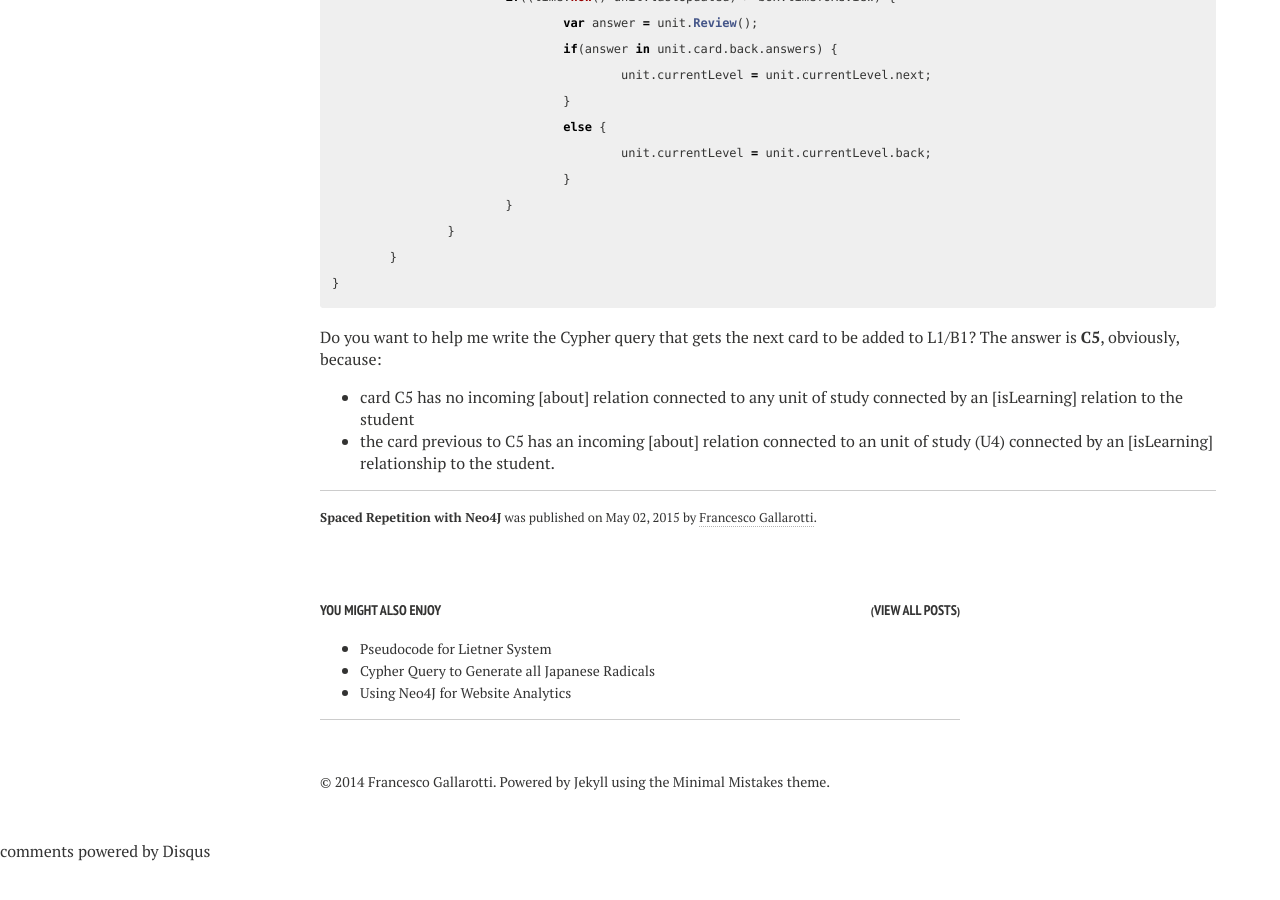
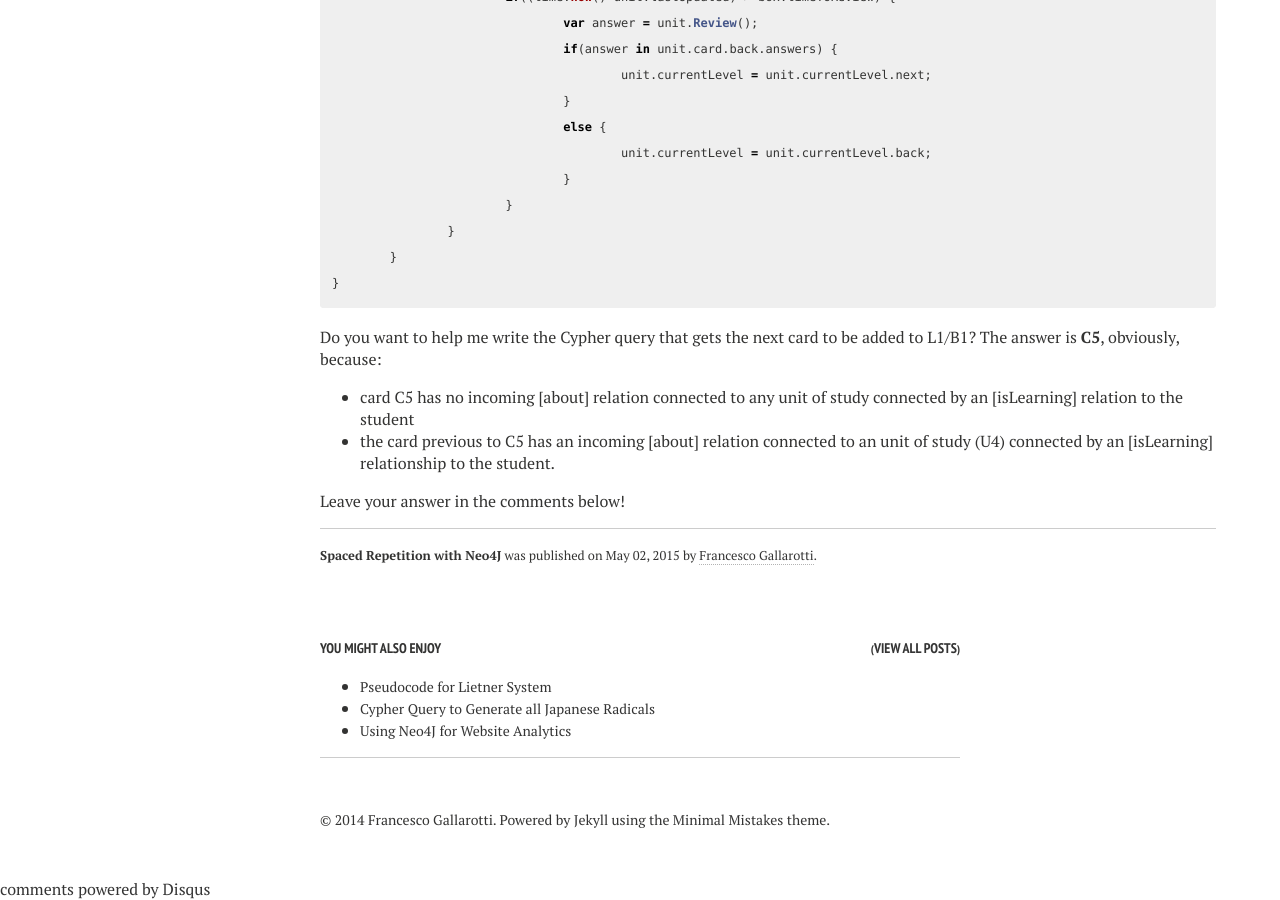
Before and after one commit to gallarotti/gallarotti.github.io, a Jekyll site: the page built from _posts/the-digitalian/2015-05-02-spaced-repetition-with-neo4J.md, in a window 1280 px wide and 900 px high, scrolled down 6644 px. Built offline with Jekyll 4.4.1, drawn with Linux system fonts in a browser that asks for light colours; nearby versions of some CDN libraries; Markdown is read by kramdown in place of the engine named in the settings; comment, search, counter and statistics services are not loaded; before the commit the page ends 7506 px from its top, so only the background shows below that.

Commit message:
added text to last post

```diff
--- a/_posts/the-digitalian/2015-05-02-spaced-repetition-with-neo4J.md
+++ b/_posts/the-digitalian/2015-05-02-spaced-repetition-with-neo4J.md
@@ -105,3 +105,5 @@ The answer is **C5**, obviously, because:
 
 - card C5 has no incoming [about] relation connected to any unit of study connected by an [isLearning] relation to the student
 - the card previous to C5 has an incoming [about] relation connected to an unit of study (U4) connected by an [isLearning] relationship to the student.
+
+Leave your answer in the comments below!
```
